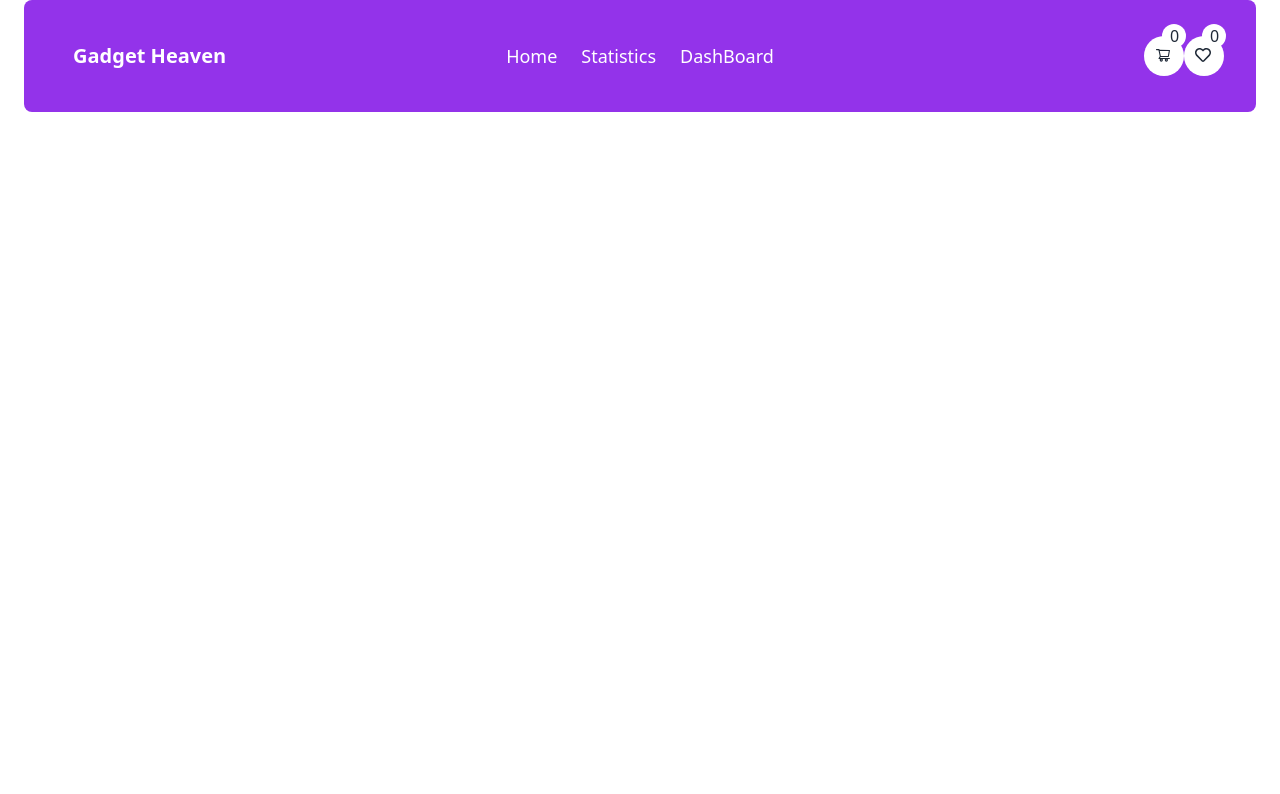
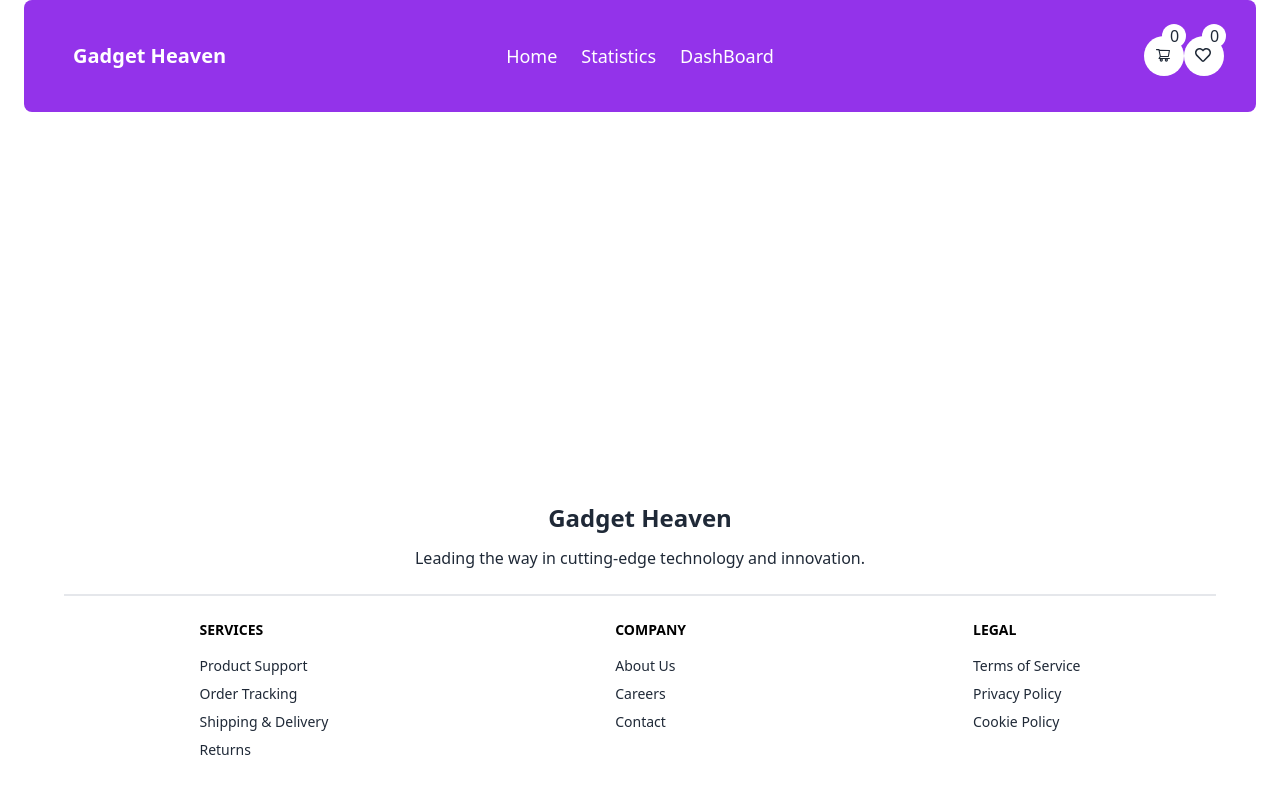
Before and after one commit to programming-hero-web-course-4/b10a8-gadget-heaven-SakibHasan7439, a React (Vite) app: page / in a window 1280 px wide. Shown: the top 794 px of the page. Built offline with nearby package versions, Linux system fonts and the light colour scheme.

Commit message:
footer section added

```diff
--- /dev/null
+++ b/src/Components/Footer.jsx
@@ -0,0 +1,33 @@
+const Footer = () => {
+    return (
+        <footer className=" bg-white text-base-content p-10">
+            <div className="text-center pb-6 border-b-2 mb-6">
+                <h2 className="text-xl md:text-2xl md:font-bold mb-3 font-semibold">Gadget Heaven</h2>
+                <p>Leading the way in cutting-edge technology and innovation.</p>
+            </div>
+            <div className="footer justify-around">
+                <nav>
+                    <h6 className="footer-title text-black opacity-100">Services</h6>
+                    <a className="link link-hover">Product Support</a>
+                    <a className="link link-hover">Order Tracking</a>
+                    <a className="link link-hover">Shipping & Delivery</a>
+                    <a className="link link-hover">Returns</a>
+                </nav>
+                <nav>
+                    <h6 className="footer-title text-black opacity-100">Company</h6>
+                    <a className="link link-hover">About Us</a>
+                    <a className="link link-hover">Careers</a>
+                    <a className="link link-hover">Contact</a>
+                </nav>
+                <nav>
+                    <h6 className="footer-title text-black opacity-100">Legal</h6>
+                    <a className="link link-hover">Terms of Service</a>
+                    <a className="link link-hover">Privacy Policy</a>
+                    <a className="link link-hover">Cookie Policy</a>
+                </nav>
+            </div>
+        </footer>
+    );
+};
+
+export default Footer;
--- a/src/pages/MainLayouts.jsx
+++ b/src/pages/MainLayouts.jsx
@@ -1,9 +1,15 @@
+import { Outlet } from "react-router-dom";
 import Navbar from "../Components/Navbar";
+import Footer from "../Components/Footer";
 
 const MainLayouts = () => {
     return (
         <div className="container mx-auto px-2 md:px-6">
             <Navbar></Navbar>
+            <div className="min-h-[calc(100vh-450px)]">
+                <Outlet></Outlet>
+            </div>
+            <Footer></Footer>
         </div>
     );
 };
```
